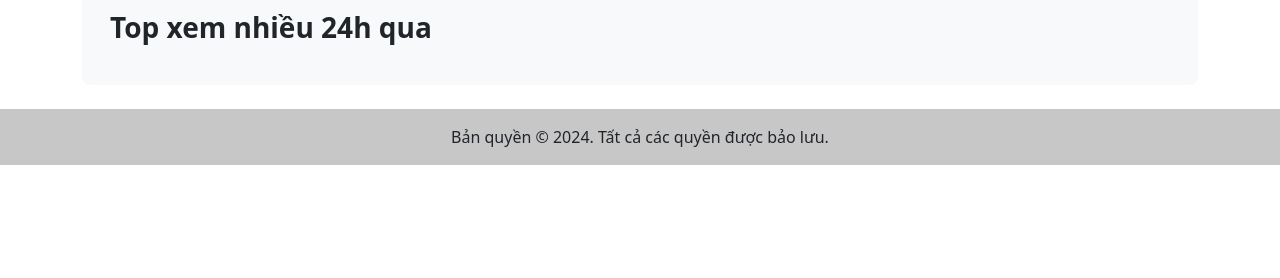
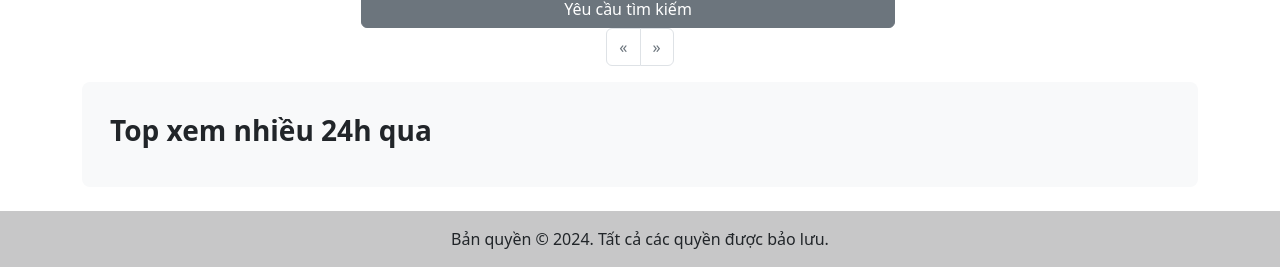
Before and after one commit to duongnanya/flaskAppBds, a Flask app: page /os_bds_list in a window 1280 px wide. Shown: the part 522-800 px from the top of the page. Run offline with Flask 3, Linux system fonts and the light colour scheme; the visitor is signed in with stand-in values (Sample User, id 1).

Commit message:
thêm code Pagination phân trang ở os-bds-list.html thêm hình not-found-bds.jpg, nút yêu cầu tìm kiếm khi không tìm thấy bds

```diff
--- a/bds.py
+++ b/bds.py
@@ -409,7 +409,6 @@ def os_bds_list():
     bds_city_id = None
     price_range_id = None
     area_range_id = None
-    # address_text = ""
     keyword_input = ""
 
     # Handle POST request (filtering)
@@ -421,8 +420,6 @@ def os_bds_list():
         area_range_id = request.form.get("area-range-select")
         area_range_id = request.form.get("area-range-select")
         keyword_input = request.form.get("keyword-input")
-        # address_text = request.form.get("address-text")
-        # direction_id = request.form.get("direction-select")
 
         # Chuyển đổi bds_province_id và bds_city_id thành số nguyên
         if bds_province_id:
@@ -434,6 +431,7 @@ def os_bds_list():
         if area_range_id:
             area_range_id = int(area_range_id) if area_range_id != 'None' else 0
 
+        # Apply filters to the query
         if bds_type_ids:
             bds_ids = (
                 db.session.query(BdsTypeRelation.bds_id)
@@ -456,17 +454,17 @@ def os_bds_list():
         if area_range_id:
             ar = AreaRange.query.get(area_range_id)
             query = query.filter(Bds.area >= ar.area_from, Bds.area <= ar.area_to)
-        # if address_text:
-        #     query = query.filter(Bds.address.like(f"%{address_text}%"))
-        # if direction_id:
-        #     query = query.filter(Bds.direction_id == direction_id)
 
-        bds_data = get_bds_data(query)
+        # Paginate results
+        page = request.args.get('page', 1, type=int)
+        pagination = query.paginate(page=page, per_page=Config.PER_PAGE, error_out=False)
+        bds_data = get_bds_data(pagination.items)
 
-    # Fetch data for the template
+    # Fetch data for the template if no POST request
     if bds_data is None:
-        bdses = Bds.query.filter_by(published_flg=True, del_flg=False).all()
-        bds_data = get_bds_data(bdses)
+        page = request.args.get('page', 1, type=int)
+        pagination = query.paginate(page=page, per_page=Config.PER_PAGE, error_out=False)
+        bds_data = get_bds_data(pagination.items)
 
     # Fetch other data for the template
     types = Type.query.all()
@@ -474,9 +472,6 @@ def os_bds_list():
     cities = City.query.all() if bds_province_id else []
     priceRanges = PriceRange.query.all()
     areaRanges = AreaRange.query.all()
-    # directions = Direction.query.all()
-
-    # get_top_bds_24()
     top_bds_24 = get_bds_data(get_top_bds_24())
 
     # Render the template
@@ -484,7 +479,7 @@ def os_bds_list():
         "outside/os-bds-list.html",
         bds_data=bds_data,
         types=types,
-        selected_type_ids=bds_type_ids or [],  # Handle None case
+        selected_type_ids=bds_type_ids or [],
         provinces=provinces,
         selected_province_id=bds_province_id,
         cities=cities,
@@ -493,11 +488,9 @@ def os_bds_list():
         selected_price_range_id=price_range_id,
         areaRanges=areaRanges,
         selected_area_range_id=area_range_id,
-        # address=address_text,
         keyword_input=keyword_input,
-        # directions=directions,
-        # selected_direction_id=direction_id,
         top_bds_24=top_bds_24,
+        pagination=pagination  # Pass pagination object to the template
     )
 
 
--- a/templates/outside/os-bds-list.html
+++ b/templates/outside/os-bds-list.html
@@ -501,7 +501,7 @@ setInterval(changePlaceholder, 4000);
     <input type="hidden" name="area-range-select" id="area-range-select"
         value="{% if selected_area_range_id %}{{ selected_area_range_id }}{% else %}0{% endif %}">
 
-    <div class="row justify-content-center mt-3" id="search-frame">
+    <div class="row justify-content-center mt-3 mb-3" id="search-frame">
         <div class="col-10">
             <div class="border p-3 rounded">
                 <!-- First row: Keyword input and search button -->
@@ -622,7 +622,6 @@ setInterval(changePlaceholder, 4000);
             </div>
         </div>
     </div>
-  </form>
 
     <div class="row">
       {% if bds_data %}
@@ -675,6 +674,49 @@ setInterval(changePlaceholder, 4000);
       {% endif %}
     </div>
 
+    <nav aria-label="Page navigation example">
+      <ul class="pagination justify-content-center">
+          {% if pagination.has_prev %}
+          <li class="page-item">
+              <a class="page-link" href="{{ url_for('bds.os_bds_list', page=pagination.prev_num) }}" aria-label="Previous">
+                  <span aria-hidden="true">&laquo;</span>
+              </a>
+          </li>
+          {% else %}
+          <li class="page-item disabled">
+              <a class="page-link" href="#" aria-label="Previous">
+                  <span aria-hidden="true">&laquo;</span>
+              </a>
+          </li>
+          {% endif %}
+
+          {% for page_num in pagination.iter_pages() %}
+          {% if page_num %}
+          <li class="page-item {% if page_num == pagination.page %}active{% endif %}">
+              <a class="page-link" href="{{ url_for('bds.os_bds_list', page=page_num) }}">{{ page_num }}</a>
+          </li>
+          {% else %}
+          <li class="page-item disabled"><span class="page-link">…</span></li>
+          {% endif %}
+          {% endfor %}
+
+          {% if pagination.has_next %}
+          <li class="page-item">
+              <a class="page-link" href="{{ url_for('bds.os_bds_list', page=pagination.next_num) }}" aria-label="Next">
+                  <span aria-hidden="true">&raquo;</span>
+              </a>
+          </li>
+          {% else %}
+          <li class="page-item disabled">
+              <a class="page-link" href="#" aria-label="Next">
+                  <span aria-hidden="true">&raquo;</span>
+              </a>
+          </li>
+          {% endif %}
+      </ul>
+    </nav>
+
+  </form>
 </div>
 
 <div class="container">
```
Also changed, not shown: config.py (+6 -2 lines), static/uploads/not-found-bds.jpg (added). Lines whose indentation alone changed are shown as unchanged.
